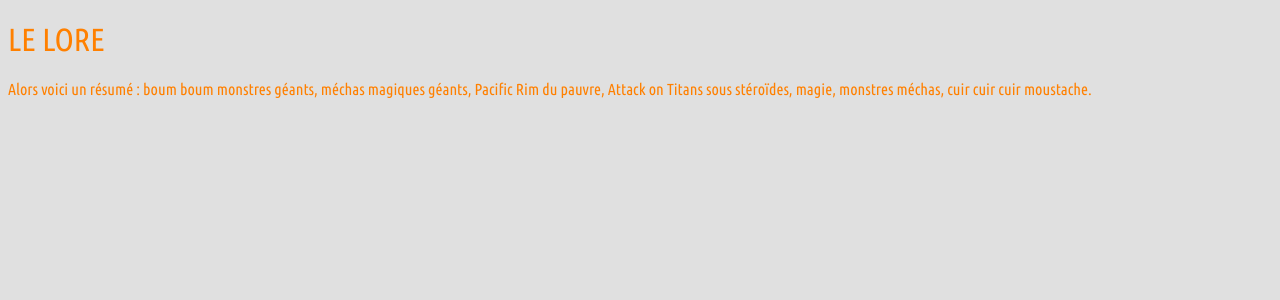
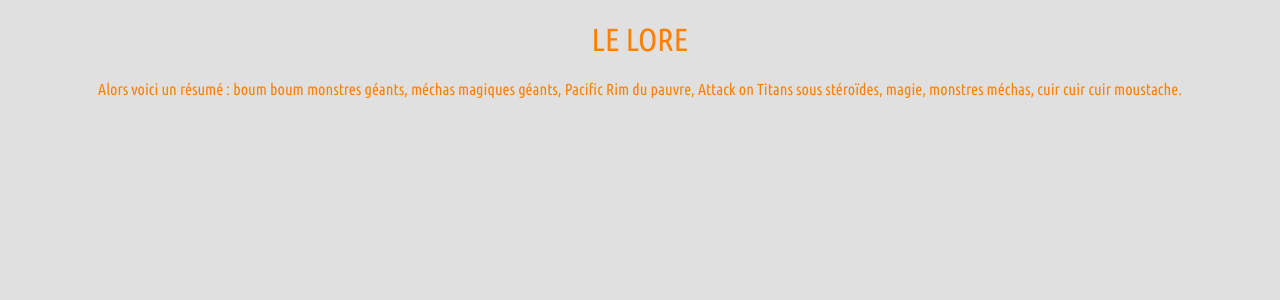
Before and after one commit to AntoineArt/web_supy_antars, a PHP site: page /wiki/lore.html in a window 1280 px wide. Shown: the top 300 px of the page. Run offline with PHP 8.4, Linux system fonts and the light colour scheme.

Commit message:
jolie maj

```diff
--- a/stylesheet.css
+++ b/stylesheet.css
@@ -10,6 +10,7 @@ body
     background: rgb(224,224,224);
     font-family: 'Ubuntu-C';
     color: rgb(255,128,0);
+    text-align: center;
 }
 
 #page
@@ -25,15 +26,20 @@ h1, h2
     text-transform: uppercase;
 }
 
+a:hover
+{
+    color: rgb(255,255,255);
+    /*border-bottom: 3px solid rgb(255, 255, 255);*/
+}
+
 /*HEADER*/
 header
 {
     /*Image trop grande, il faut la centrer*/
     background: url('images/bannière.jpg') repeat-x bottom;
     display: flex;
-    /*flex-direction: column;*/
-    justify-content: space-between;
-    align-items: flex-end;
+    border-radius: 10px;
+    padding: 10px;
 }
 
 header h1
@@ -59,12 +65,6 @@ nav a
     color : rgb(200,200,0);
     padding-bottom: 3px;
     text-decoration: none; /*Supprime le soulignement*/
-}
-
-nav a:hover
-{
-    color: rgb(255,255,255);
-    /*border-bottom: 3px solid rgb(255, 255, 255);*/
 }
 
 /*MAIN*/
```
